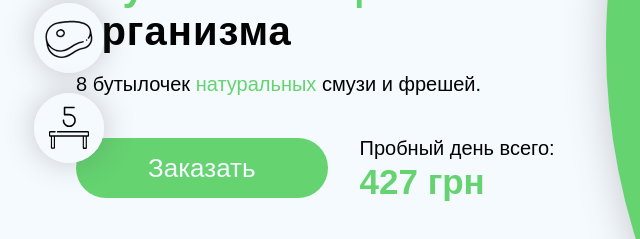
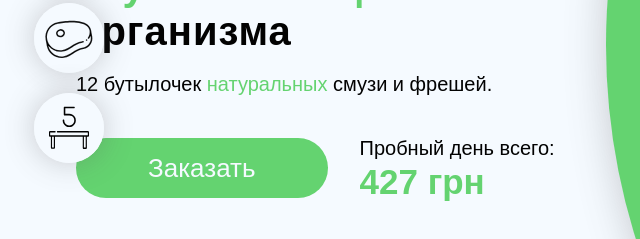
Before and after one commit to PavloBokhonko/Gastro-Chef, a website built with Vite: page index.html in a window 1280 px wide. Shown: the part 497-736 px from the top of the page, 2-642 px from the left. Built offline with nearby package versions, Linux system fonts and the light colour scheme; files whose address does not match are found by name.

Commit message:
Merge lang-nav

```diff
--- a/src/partials/banner.html
+++ b/src/partials/banner.html
@@ -8,7 +8,7 @@
                         <h1 class="text-lg xl:text-40px leading-[1.13] font-bold font-comfortaa tracking-wide">Detox программа –</h1>
                         <div class="text-green-400 text-lg xl:text-40px leading-[1.13] font-bold font-comfortaa inline-block tracking-wide">вкусное очищение</div>
                         <div class="text-lg xl:text-40px leading-[1.13] -mt-1.25 xl:mt-0 font-bold mb-2.5 xl:mb-4 font-comfortaa tracking-wide">организма</div>
-                        <div class="text-xs xl:text-xl mb-6 xl:mb-9 pl-0.75 xl:pl-0 max-w-42 xl:max-w-full ">8 бутылочек <span class="text-green-400">натуральных</span> смузи и фрешей.</div>
+                        <div class="text-xs xl:text-xl mb-6 xl:mb-9 pl-0.75 xl:pl-0 max-w-42 xl:max-w-full ">12 бутылочек <span class="text-green-400">натуральных</span> смузи и фрешей.</div>
                         <div class="flex xl:gap-8 items-start xl:items-end flex-col xl:flex-row">
                             <button class="bg-green-400 text-base xl:text-26px leading-[1] font-comfortaa text-bold text-blue-100 rounded-4xl py-2.5 px-8.25 xl:py-4.25 xl:px-18 mb-2.5 xl:mb-1 cursor-pointer hover:shadow-xl shadow-green-400 transition duration-250 ease-in">Заказать</button>
                             <div class="flex flex-col">
```
